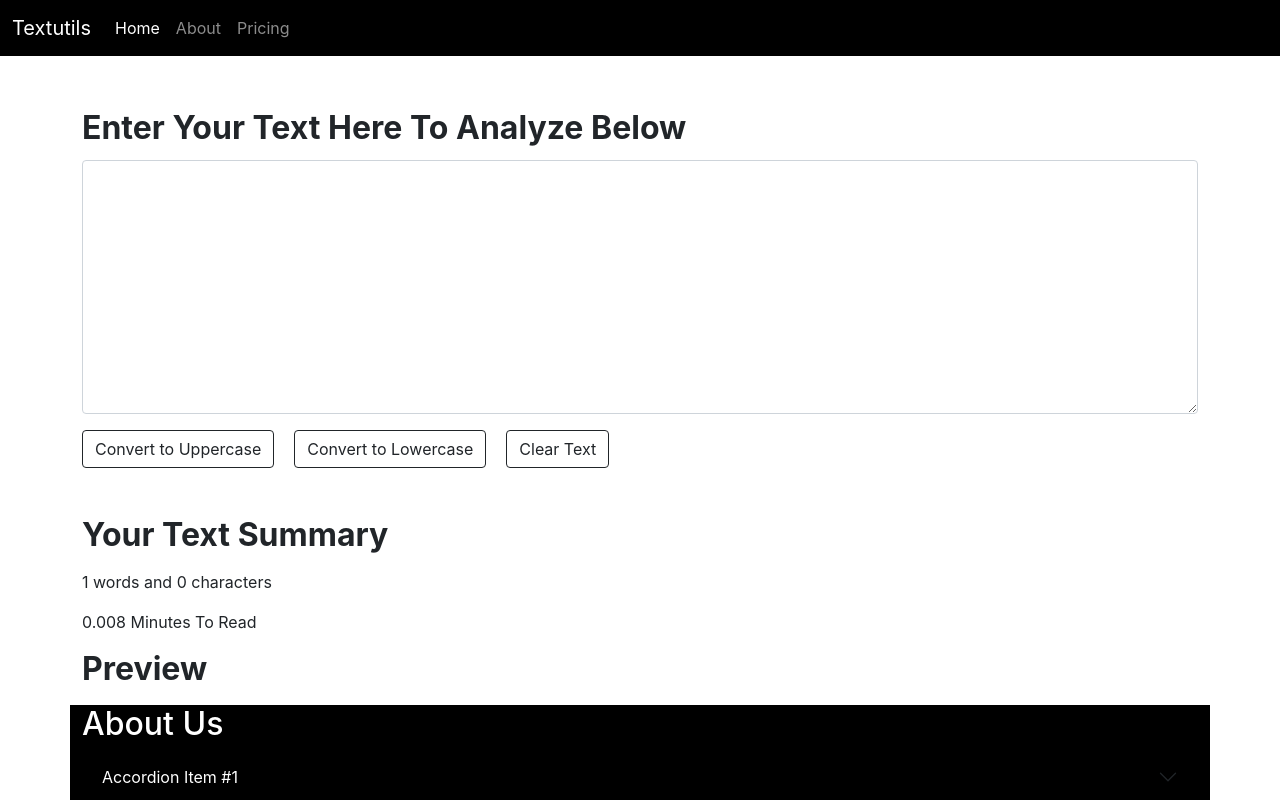
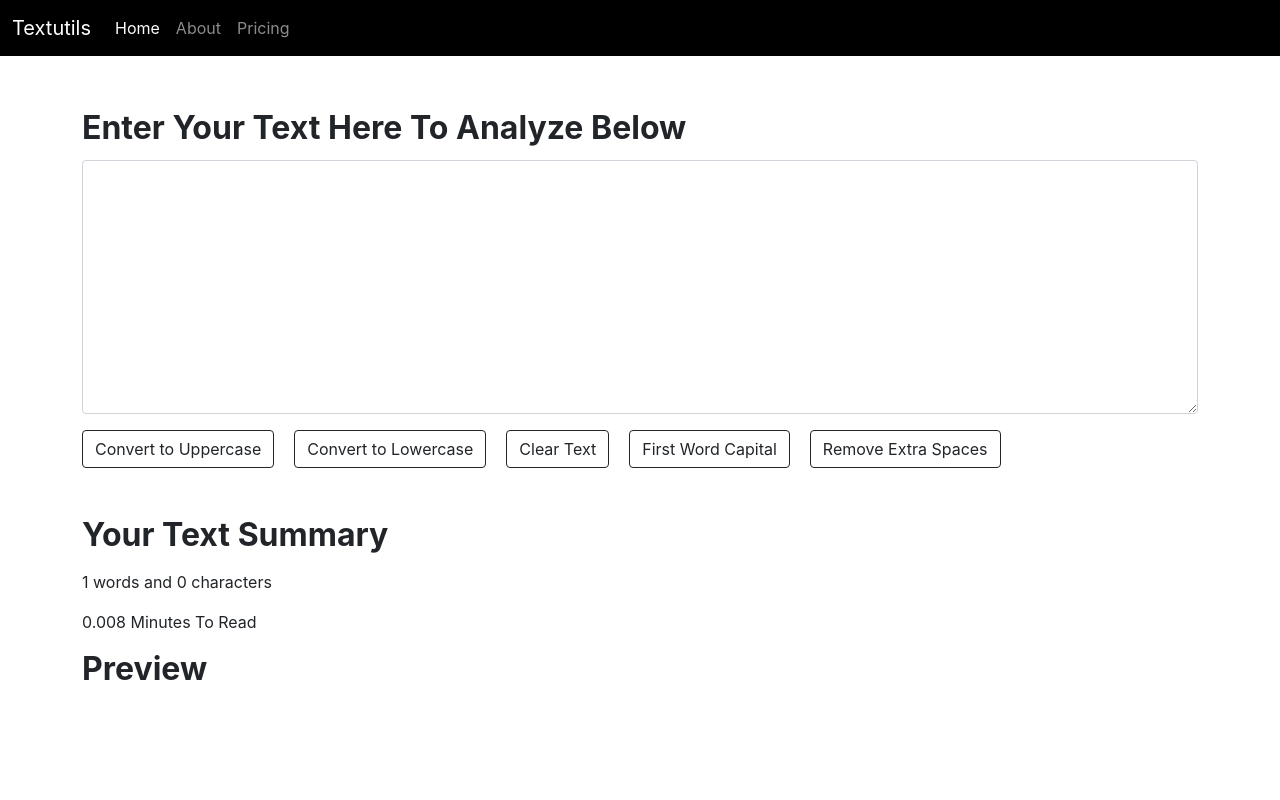
Before and after one commit to harsharansingh20/React-tracker, a React (Create React App) app in the folder textutils/: page / in a window 1280 px wide. Shown: the top 800 px of the page. Built offline with nearby package versions, Linux system fonts and the light colour scheme.

Commit message:
adding functionalities

```diff
--- a/textutils/src/App.js
+++ b/textutils/src/App.js
@@ -9,7 +9,7 @@ function App() {
     <>
     <Navbar title="Textutils" about="About" services = "services" />
     <TextForm title="Enter Your Text Here To Analyze Below" />
-    <About/>
+    {/* <About/> */}
     </>
   );
 }
--- a/textutils/src/components/TextForm.js
+++ b/textutils/src/components/TextForm.js
@@ -19,6 +19,26 @@ const clear = ()=>{
   setText(Newtext)
 }
 
+const firstCap = ()=>{
+        let newText = text.toLowerCase()
+        let newText2 = newText.charAt(0).toUpperCase() + newText.slice(1);
+        setText(newText2)
+    }
+
+const copy = ()=>{
+  let text = document.getElementById('exampleFormControlTextarea1');
+  text.select();
+navigator.clipboard.writeText(text.value);
+
+}
+
+const handleExtraSpaces = ()=>{
+  let newText = text.split(/[ ]+/);
+  setText(newText.join(" "));
+}
+
+
+
 
   const handleonchange = (event)=>{
     console.log("on change");
@@ -26,6 +46,9 @@ const clear = ()=>{
   }
 
   const [text,setText] = useState('');
+
+
+
   return (
 
     <>
@@ -40,6 +63,8 @@ const clear = ()=>{
 <button type="button" className="btn btn-outline-dark" onClick={handleupclick} >Convert to Uppercase</button>
 <button type="button" className="btn btn-outline-dark" id="button1" onClick={handledownclick} >Convert to Lowercase</button>
 <button type="button" className="btn btn-outline-dark" id="button1" onClick={clear} >Clear Text</button>
+<button type="button" className="btn btn-outline-dark" id="button1" onClick={firstCap} >First Word Capital</button>
+<button type="button" className="btn btn-outline-dark" id="button1" onClick={handleExtraSpaces} >Remove Extra Spaces</button>
 
 </div>
 
```
